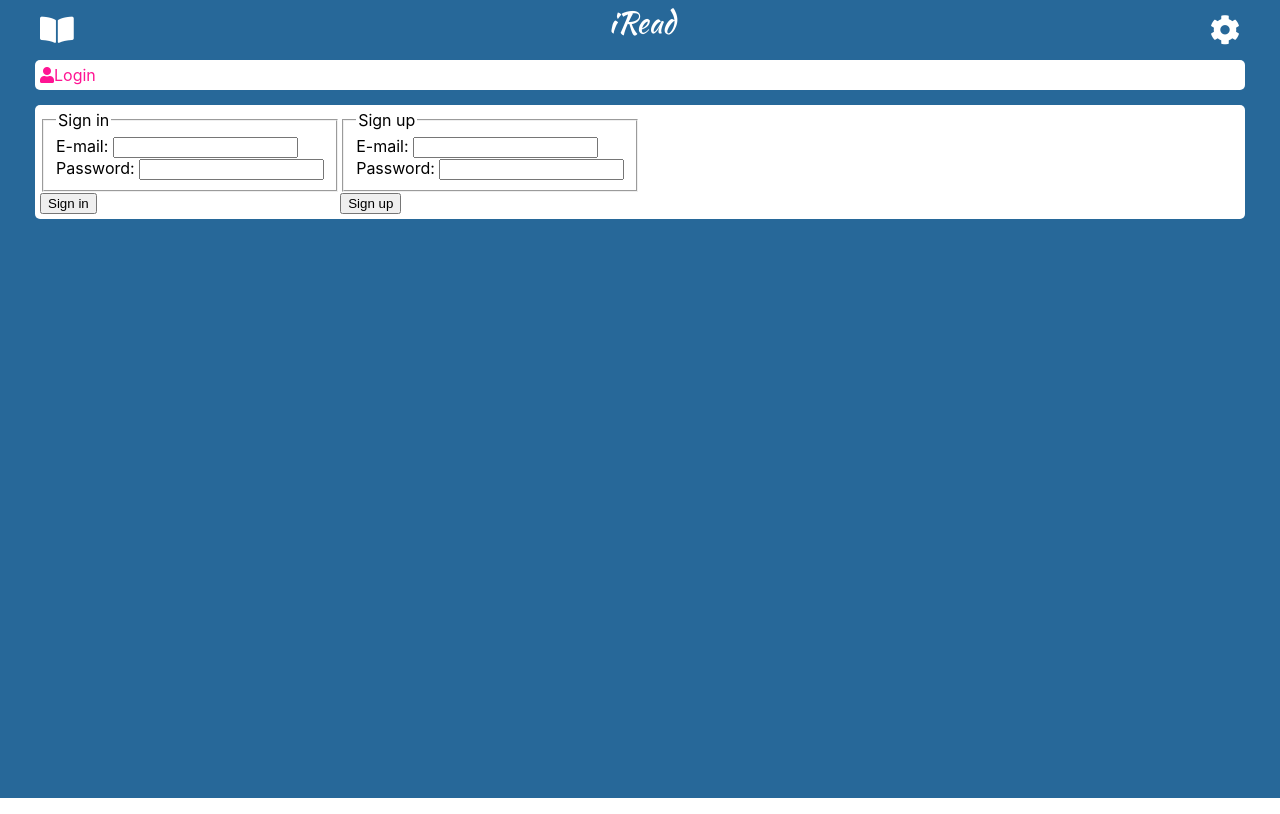
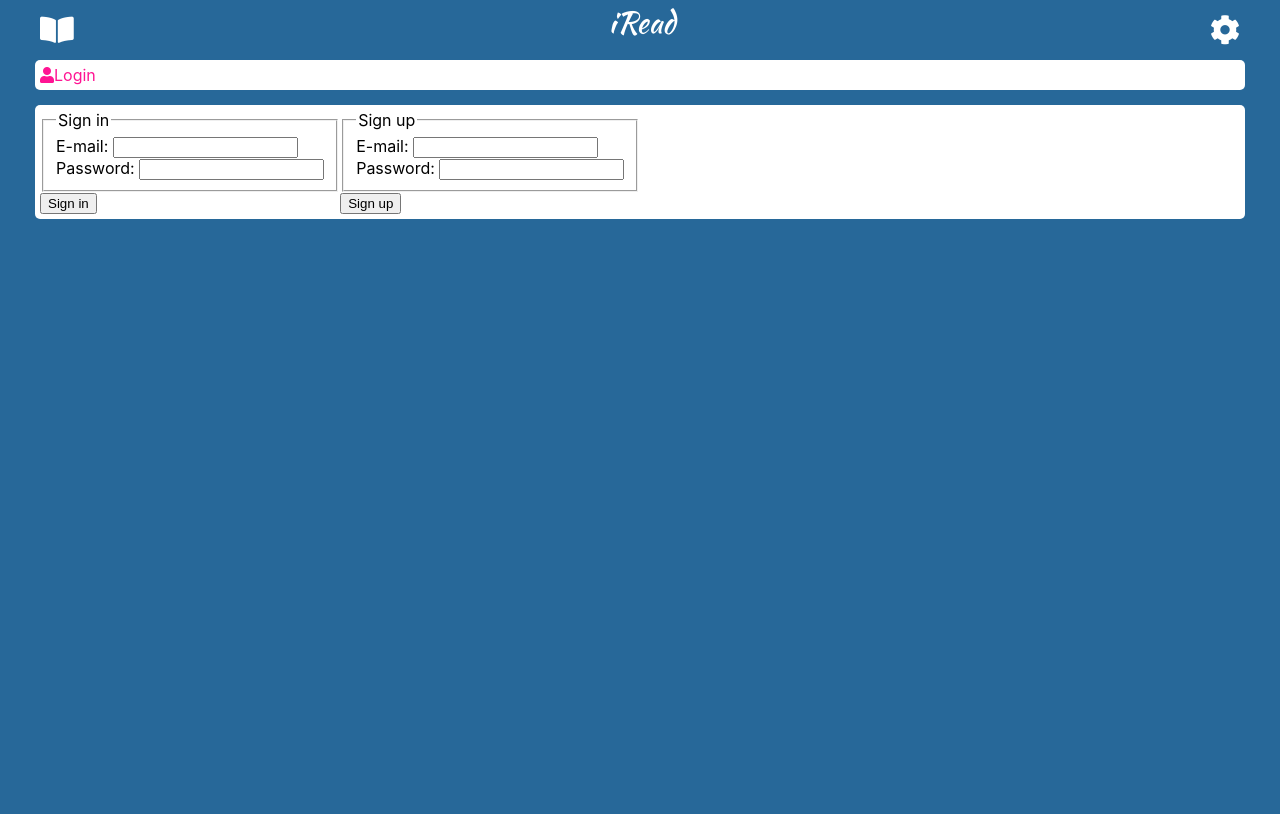
Before and after one commit to ephadeev/iread, a React (Create React App) app: page /authentication in a window 1280 px wide. Built offline with nearby package versions, Linux system fonts and the light colour scheme; no server answers; the database is empty.

Commit message:
little style improvements

```diff
--- a/src/App.css
+++ b/src/App.css
@@ -5,6 +5,7 @@
 .wrapper {
     background-color: #276899;
     padding: 10px;
+    min-height: 88vh;
 }
 
 .container {
```
